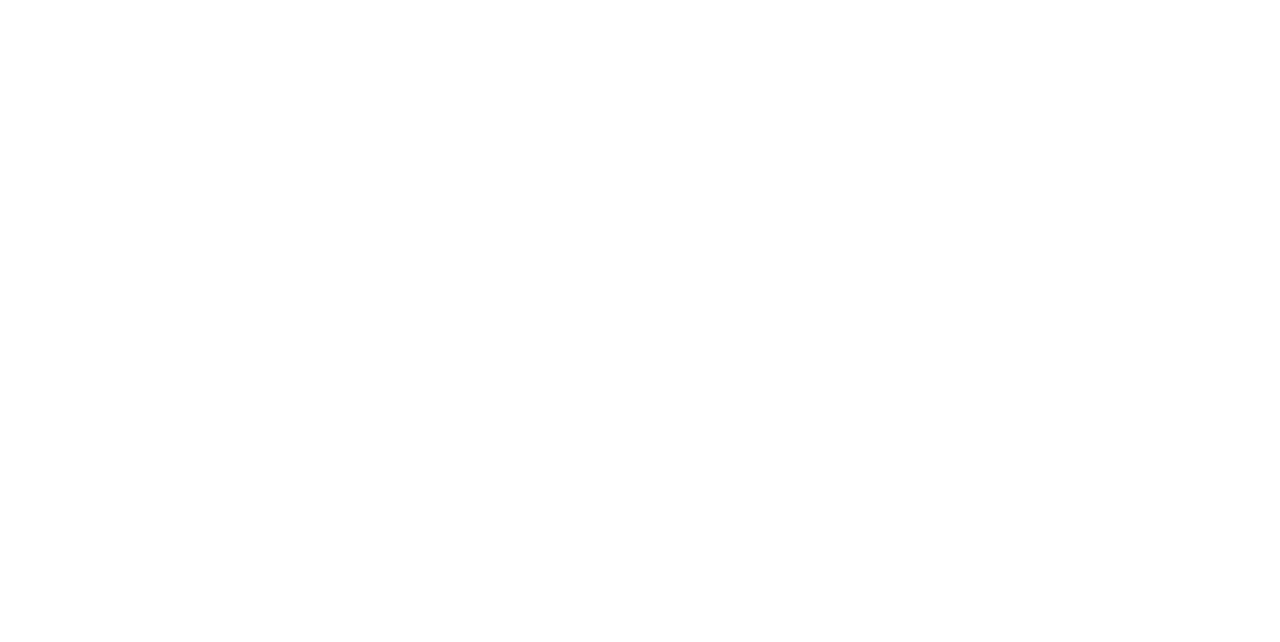
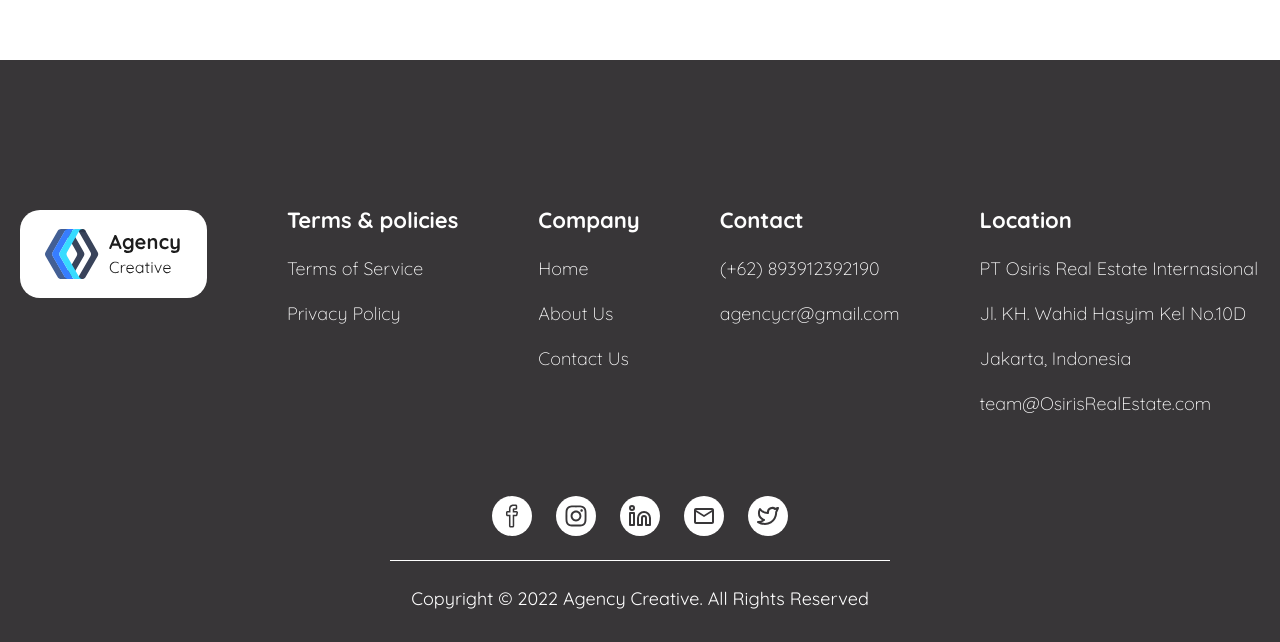
Before and after one commit to suphanatchanlek30/Agency-Creative, a React (Vite) app: page / in a window 1280 px wide. Shown: the part 5087-5729 px from the top of the page. Before the commit the page ends 5105 px from the top, so only its background shows below. Built offline with nearby package versions, Linux system fonts and the light colour scheme.

Commit message:
add section Footer

```diff
--- a/src/App.jsx
+++ b/src/App.jsx
@@ -7,6 +7,7 @@
 import Project from './page/Project';
 import Testimonial from './page/Testimonial';
 import Interesting from './page/Interesting';
+import Footer from './components/Footer';
 
 function App() {
 
@@ -44,8 +45,15 @@
     <div ref={projectsRef}>
       <Project/>
     </div>
+
     <Testimonial/>
     <Interesting/>
+    <Footer
+      scrollToSection={scrollToSection}
+      homeRef={homeRef}
+      aboutRef={aboutRef}
+      servicesRef={servicesRef}
+    />
 
     </div>
   )
--- /dev/null
+++ b/src/components/Footer.jsx
@@ -0,0 +1,98 @@
+import React from 'react'
+
+import Logo2 from "../assets/Logo/Logo2.svg";
+
+import { TbBrandTwitter } from "react-icons/tb";
+import { SlSocialFacebook } from 'react-icons/sl';
+import { FaInstagram } from 'react-icons/fa';
+import { LuLinkedin } from 'react-icons/lu';
+import { MdOutlineMail } from 'react-icons/md';
+
+const Footer = ({scrollToSection, homeRef, aboutRef, servicesRef}) => {
+    const sections = {
+        homeRef,
+        aboutRef,
+        servicesRef,
+    };
+
+    const socialLinks = [
+        { icon: <SlSocialFacebook />, link: 'https://facebook.com' },
+        { icon: <FaInstagram />, link: 'https://instagram.com' },
+        { icon: <LuLinkedin />, link: 'https://linkedin.com' },
+        { icon: <MdOutlineMail />, link: 'mailto:test@gmail.com' },
+        { icon: <TbBrandTwitter />, link: 'https://twitter.com' },
+    ];
+
+    return (
+        <footer className='bg-[#383638] mt-[100px]'>
+            <div className='flex container mx-auto pt-[150px] w-[1240px] justify-start items-start gap-[80px]'>
+                {/* Logo */}
+                <div className="mb-6 md:mb-0 flex items-start">
+                    <div className="">
+                        <img src={Logo2} alt="Agency Logo" className="w-[187px] h-[88px]" />
+                    </div>
+                </div>
+
+                {/* Links */}
+                <div className="grid grid-cols-2 md:flex space-x-20 text-sm text-gray-300">
+                    <div>
+                        <h3 className="font-body font-bold text-[22px] text-[#FFFFFF]">Terms & policies</h3>
+                        <ul className='font-body font-light text-[18px] text-[#FFFFFF] mt-4'>
+                            <li><a onClick={() => scrollToSection(sections.servicesRef)} className="hover:text-[#cecece] leading-[45px] cursor-pointer">Terms of Service</a></li>
+                            <li><a href="#" className="hover:text-[#cecece] leading-[45px]">Privacy Policy</a></li>
+                        </ul>
+                    </div>
+
+                    <div>
+                        <h3 className="font-body font-bold text-[22px] text-[#FFFFFF]">Company</h3>
+                        <ul className='font-body font-light text-[18px] text-[#FFFFFF] leading-[45px] mt-4'>
+                            <li><a onClick={() => scrollToSection(sections.homeRef)}  className="hover:text-[#cecece] cursor-pointer">Home</a></li>
+                            <li><a onClick={() => scrollToSection(sections.aboutRef)} className="hover:text-[#cecece] cursor-pointer">About Us</a></li>
+                            <li><a href="#" className="hover:text-[#cecece]">Contact Us</a></li>
+                        </ul>
+                    </div>
+
+                    <div>
+                        <h3 className="font-body font-bold text-[22px] text-[#FFFFFF]">Contact</h3>
+                        <p className="leading-[45px] font-body font-light text-[18px] text-[#FFFFFF] mt-4">(+62) 893912392190</p>
+                        <p className="hover:text-white leading-[45px] font-body font-light text-[18px] text-[#FFFFFF]">agencycr@gmail.com</p>
+                    </div>
+
+                    <div>
+                        <h3 className="font-body font-bold text-[22px] text-[#FFFFFF]">Location</h3>
+                        <p className='font-body font-light text-[18px] text-[#FFFFFF] leading-[45px] mt-4'>PT Osiris Real Estate Internasional</p>
+                        <p className='font-body font-light text-[18px] text-[#FFFFFF] leading-[45px]'>Jl. KH. Wahid Hasyim Kel No.10D</p>
+                        <p className='font-body font-light text-[18px] text-[#FFFFFF] leading-[45px]'>Jakarta, Indonesia</p>
+                        <p className="hover:text-white font-body font-light text-[18px] text-[#FFFFFF] leading-[45px]">team@OsirisRealEstate.com</p>
+                    </div>
+                </div>
+            </div>
+
+            {/* Social Icons */}
+            <div className="flex justify-center space-x-6 mt-[70px]">
+                {socialLinks.map((social, index) => (
+                    <a
+                        key={index}
+                        href={social.link}
+                        className="bg-white w-[40px] h-[40px] rounded-full text-[#383638] hover:text-gray-500 flex items-center justify-center"
+                        target="_blank"
+                        rel="noopener noreferrer"
+                    >
+                        <div className="text-2xl">{social.icon}</div>
+                    </a>
+                ))}
+            </div>
+
+             {/* Divider */}
+            <hr className="border-t border-[#FFFFFF] my-6 mx-auto w-[500px]" />
+
+            {/* Copyright */}
+            <p className="font-body font-normal text-[18px] text-[#FFFFFF] text-center pb-[30px]">
+                Copyright © 2022 Agency Creative. All Rights Reserved
+            </p>
+
+        </footer>
+    )
+}
+
+export default Footer
```
